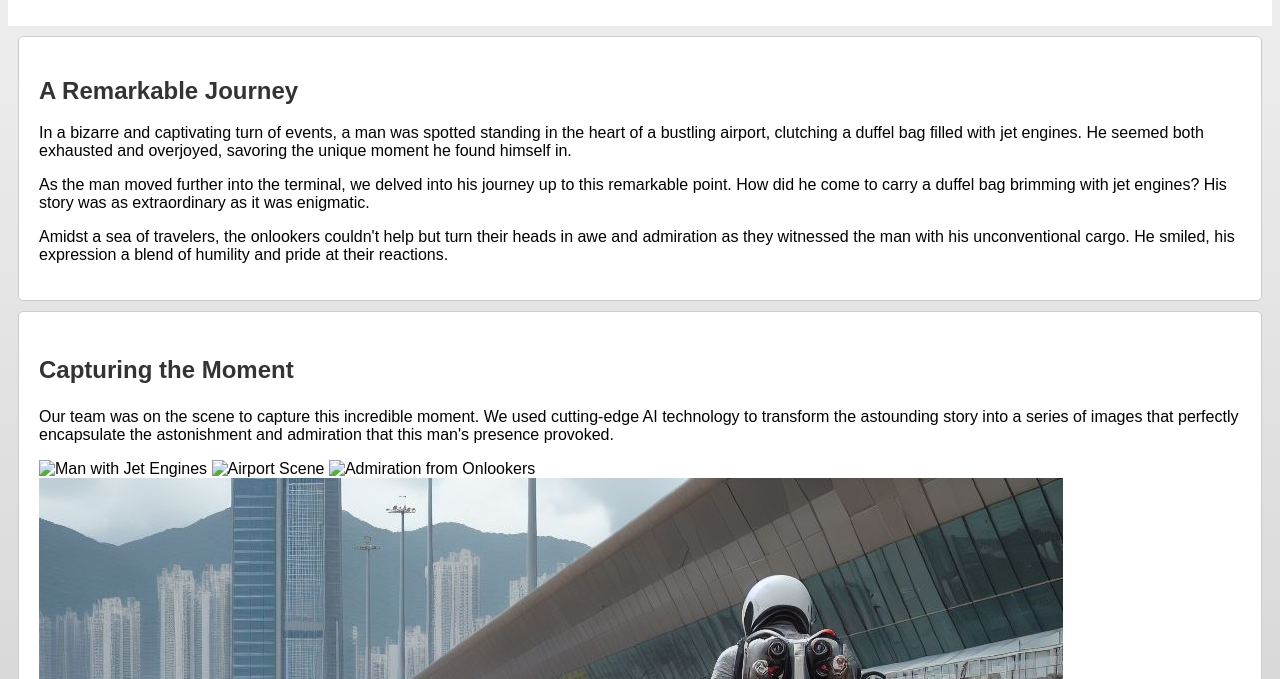
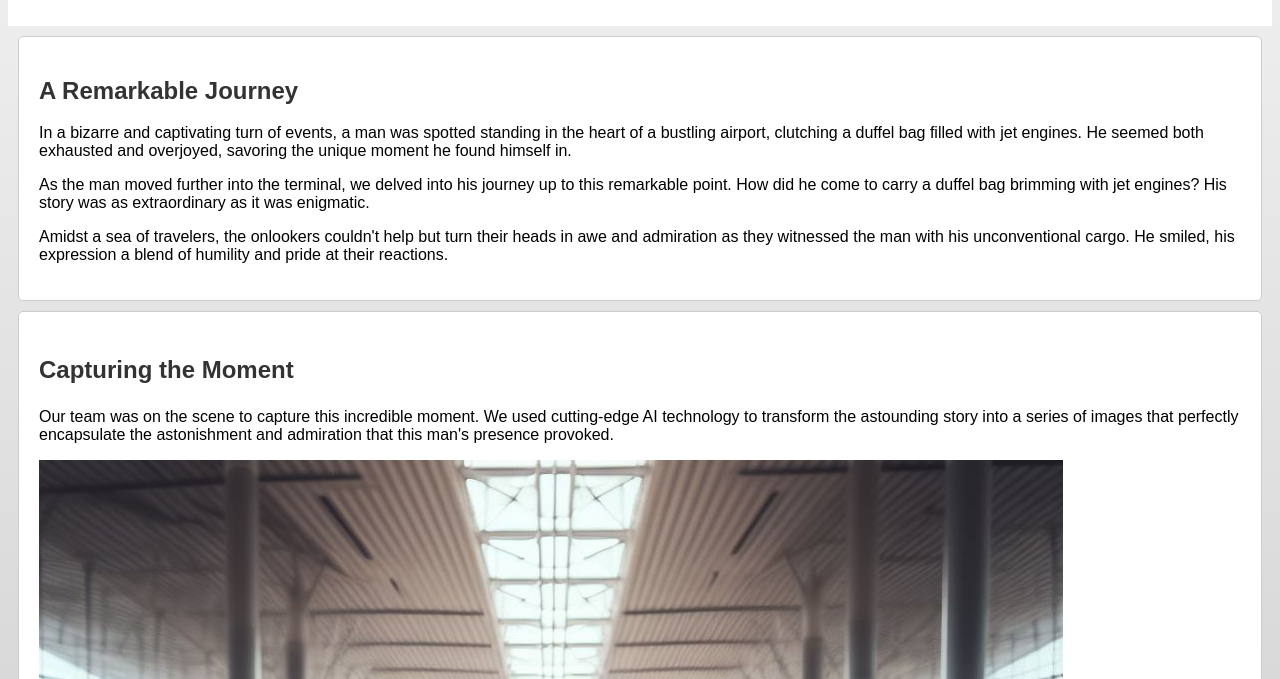
Before and after one commit to ShiquanZhang/Casestudy-FakeNews, a plain HTML site: page FakeNews.html in a window 1280 px wide. Shown: the part 121-800 px from the top of the page. Drawn offline with Linux system fonts and the light colour scheme.

Commit message:
Update FakeNews.html

```diff
--- a/FakeNews.html
+++ b/FakeNews.html
@@ -28,9 +28,7 @@
 <p style="font-size:100%;">Our team was on the scene to capture this incredible moment. We used cutting-edge AI technology to transform the astounding story into a series of images that perfectly encapsulate the astonishment and admiration that this man's presence provoked.</p>
 
 <div class="image-gallery">
-    <img src="image1.jpg" alt="Man with Jet Engines">
-    <img src="image2.jpg" alt="Airport Scene">
-    <img src="image3.jpg" alt="Admiration from Onlookers">
+    <img src="_ed24ed1d-2998-44bd-8b5b-82180c2b010b.jpeg" alt="Airport Scene">
     <img src="_6b1ab8d9-b4d5-4d8f-a28d-d186cd3df73a.jpeg" alt="Man with Jet Engines Image">
 </div>
 
```
